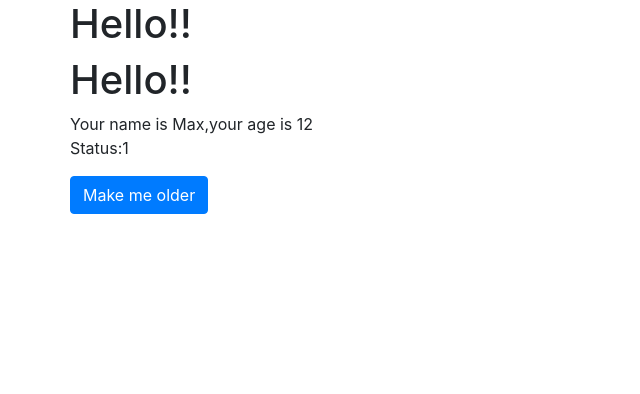
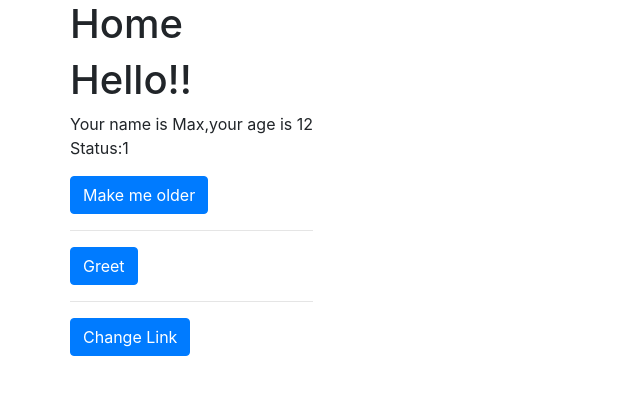
Before and after one commit to study0918/React, a React (Create React App) app in the folder localReact/my-app/: page / in a window 1280 px wide. Shown: the top 394 px of the page, without its empty margins (0-640 px from the left). Built offline with nearby package versions, Linux system fonts and the light colour scheme.

Commit message:
'兄弟节点之间通信'

```diff
--- a/localReact/my-app/src/App.js
+++ b/localReact/my-app/src/App.js
@@ -3,16 +3,31 @@ import React, { Component } from 'react';
 import Header from './components/Header';
 import Home from './components/Home';
 class App extends Component {
-  render() {
-    const user={
-      name:"Anna",
-      hobbies:["Sports","Reading"]
-    }
+   constructor(){
+      super();
+      this.state={
+         homeLink:"Home"
+      }
+   }
+   onGreet(age){
+      alert(age);
+   }
+
+   onChangeLinkName(newName){
+      this.setState({
+         homeLink:newName
+      })
+   }
+   render() {
+      const user={
+         name:"Anna",
+         hobbies:["Sports","Reading"]
+      }
     return (
       <div className="container">
             <div className="row">
                <div className="col-xs-1 col-xs-offset-11">
-               <Header/>
+               <Header homeLink={this.state.homeLink}/>
                </div>
             </div>
             <div className="row">
@@ -22,7 +37,11 @@ class App extends Component {
             </div>
             <div className="row">
                <div className="col-xs-1 col-xs-offset-11">
-                  <Home name={'Max'} initialAge={12} user={user}>
+                  <Home name={'Max'}
+                        initialAge={12}
+                        user={user}
+                        greet={this.onGreet}
+                        changeLink={this.onChangeLinkName.bind(this)}>
                   </Home>
                </div>
             </div>
--- a/localReact/my-app/src/components/Header.js
+++ b/localReact/my-app/src/components/Header.js
@@ -21,7 +21,7 @@ const Header=(props)=>{
     <div className="container">
       <div className="row">
         <div className="col-xs-1 col-xs-offset-11">
-           <h1>Hello!!</h1>
+           <h1>{props.homeLink}</h1>
         </div>
       </div>
     </div>
--- a/localReact/my-app/src/components/Home.js
+++ b/localReact/my-app/src/components/Home.js
@@ -11,7 +11,8 @@ export default class Home extends Component {
     //this.age=this.props.age;
     this.state={
       age:props.initialAge,
-      status:0
+      status:0,
+      homeLink:"Changed Link"
     }
     setTimeout(()=>{
       this.setState({
@@ -27,6 +28,14 @@ export default class Home extends Component {
       age:this.state.age+3
     })
   }
+
+  handleGreet(){
+    this.props.greet(this.state.age)
+  }
+
+  onChangeLink(){
+    this.props.changeLink(this.state.homeLink);
+  }
   render() {
     console.log(this);
     console.log(this.props);
@@ -39,6 +48,12 @@ export default class Home extends Component {
                  {/** this.onMakeOlder不要加括号，因为()代表执行，这里我们只想要函数传过来*/}
                 {/* <button className="btn btn-primary" onClick={this.onMakeOlder.bind(this)}>Make me older</button> */}
                 <button className="btn btn-primary" onClick={()=>{this.onMakeOlder()}}>Make me older</button>
+                <br/>
+                <hr/>
+                <button onClick={this.handleGreet.bind(this)} className="btn btn-primary">Greet</button>
+                <br/>
+                <hr/>
+                <button onClick={this.onChangeLink.bind(this)} className="btn btn-primary">Change Link</button>
               </div>
         </div>
       </div>
@@ -50,4 +65,5 @@ Home.propTypes={
   name:PropTypes.string,
   age:PropTypes.number,
   user:PropTypes.object,
+  greet:PropTypes.func
 }
```
